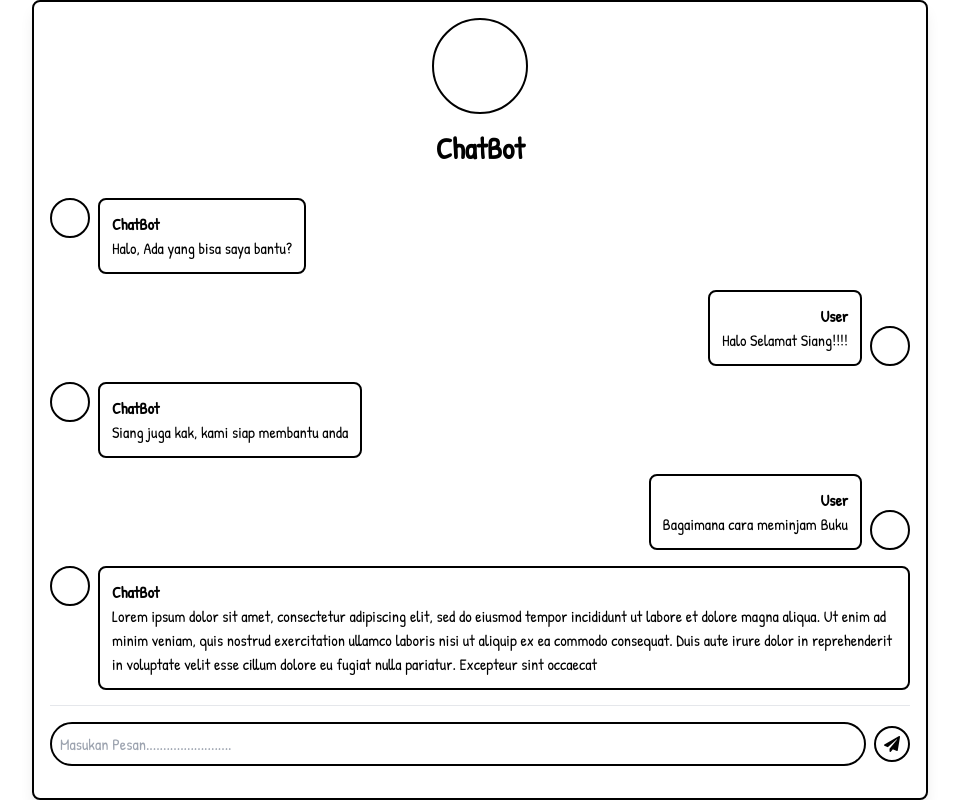
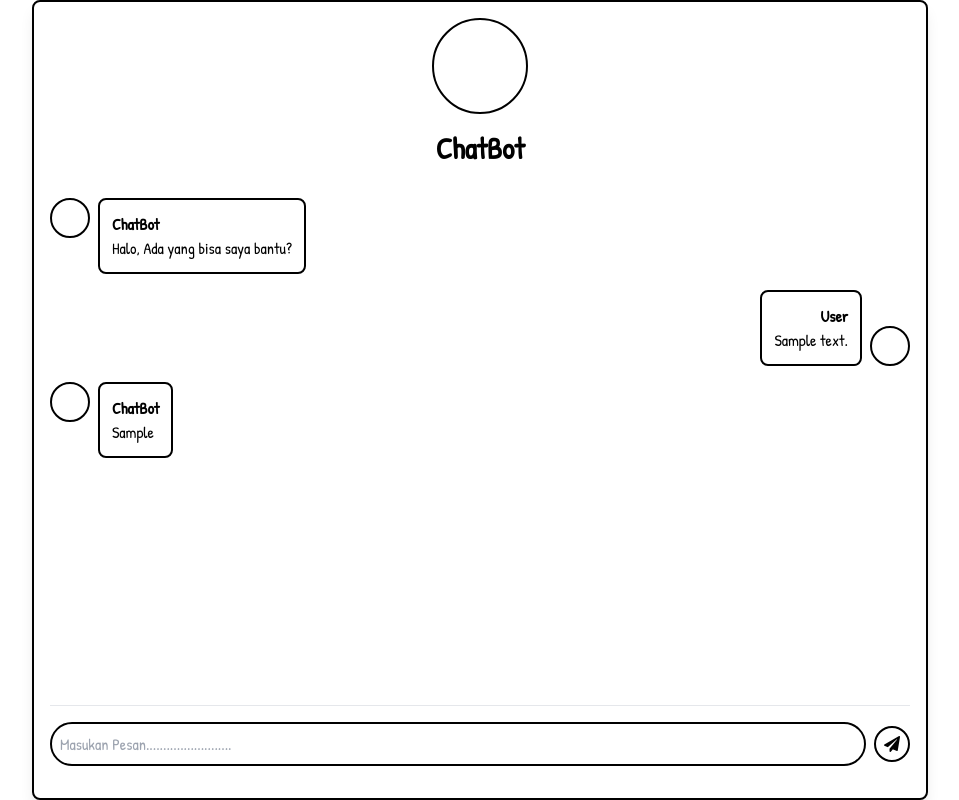
Before and after one commit to HaqTetsuya/rusdi-prototype-1, a CodeIgniter app: page /analyze/index.php/chat/index in a window 1280 px wide. Shown: the whole page, without its empty margins (160-1119 px from the left). Run offline with CodeIgniter, Linux system fonts and the light colour scheme; tables that the repository leaves empty or names only in its code hold one stand-in row (values such as "Sample post"); some libraries are stand-ins or nearby versions.

Commit message:
save chat to database

```diff
--- a/application/config/database.php
+++ b/application/config/database.php
@@ -78,7 +78,7 @@ $db['default'] = array(
 	'hostname' => 'localhost',
 	'username' => 'root',
 	'password' => '',
-	'database' => '',
+	'database' => 'rusdi-prototype-1',
 	'dbdriver' => 'mysqli',
 	'dbprefix' => '',
 	'pconnect' => FALSE,
--- a/application/controllers/chat.php
+++ b/application/controllers/chat.php
@@ -4,7 +4,9 @@ class Chat extends CI_Controller
 {
     public function index()
     {
-        $this->load->view('chatForm');
+        $this->load->model('chat_model');
+        $data['chats'] = $this->chat_model->getChatHistory();
+        $this->load->view('chatForm', $data);
     }
 
 
@@ -64,6 +66,8 @@ class Chat extends CI_Controller
             } else {
                 $reply = 'Terjadi kesalahan saat memproses intent.';
             }
+            $this->load->model('chat_model');
+            $this->chat_model->saveChat($message, $reply);
         } else {
             $reply = 'Terjadi kesalahan saat menghubungi server. Silakan coba lagi.';
         }
--- /dev/null
+++ b/application/models/chat_model.php
@@ -0,0 +1,16 @@
+<?php
+class chat_model extends CI_Model {
+
+    public function saveChat($userMessage, $botResponse) {
+        $data = [
+            'user_message' => $userMessage,
+            'bot_response' => $botResponse
+        ];
+        $this->db->insert('chats', $data);
+    }
+
+    public function getChatHistory() {
+        $this->db->order_by('timestamp', 'ASC');
+        return $this->db->get('chats')->result_array();
+    }
+}
--- a/application/views/chatForm.php
+++ b/application/views/chatForm.php
@@ -33,10 +33,11 @@
                     <p>Halo, Ada yang bisa saya bantu?</p>
                 </div>
             </div>
+            <?php foreach ($chats as $chat): ?>
                 <div class="flex items-end justify-end space-x-2">
                     <div class="bg-white p-3 rounded-lg border-2 border-black">
                         <p class="text-right font-bold">User</p>
-                    <p>Halo Selamat Siang!!!!</p>
+                        <p><?= $chat['user_message'] ?></p>
                     </div>
                     <div class="w-10 h-10 rounded-full border-2 border-black flex-shrink-0"></div>
                 </div>
@@ -44,23 +45,11 @@
                     <div class="w-10 h-10 rounded-full border-2 border-black flex-shrink-0"></div>
                     <div class="bg-white p-3 rounded-lg border-2 border-black">
                         <p class="font-bold">ChatBot</p>
-                    <p>Siang juga kak, kami siap membantu anda</p>
+                        <p><?= $chat['bot_response'] ?></p>
                     </div>
                 </div>
-            <div class="flex items-end justify-end space-x-2">
-                <div class="bg-white p-3 rounded-lg border-2 border-black">
-                    <p class="text-right font-bold">User</p>
-                    <p>Bagaimana cara meminjam Buku</p>
-                </div>
-                <div class="w-10 h-10 rounded-full border-2 border-black flex-shrink-0"></div>
-            </div>
-            <div class="flex items-start space-x-2">
-                <div class="w-10 h-10 rounded-full border-2 border-black flex-shrink-0"></div>
-                <div class="bg-white p-3 rounded-lg border-2 border-black">
-                    <p class="font-bold">ChatBot</p>
-                    <p>Lorem ipsum dolor sit amet, consectetur adipiscing elit, sed do eiusmod tempor incididunt ut labore et dolore magna aliqua. Ut enim ad minim veniam, quis nostrud exercitation ullamco laboris nisi ut aliquip ex ea commodo consequat. Duis aute irure dolor in reprehenderit in voluptate velit esse cillum dolore eu fugiat nulla pariatur. Excepteur sint occaecat</p>
-                </div>
-            </div>
+            <?php endforeach; ?>
+
         </div>
         <hr>
         <form id="chat-form" class="flex items-center space-x-2 mt-4 ">
--- a/assets/js/main.js
+++ b/assets/js/main.js
@@ -83,6 +83,7 @@ $(document).ready(function() {
             }
         });
 
+
     });
 
     // Animate typing dots
```
Lines whose indentation alone changed are shown as unchanged.
